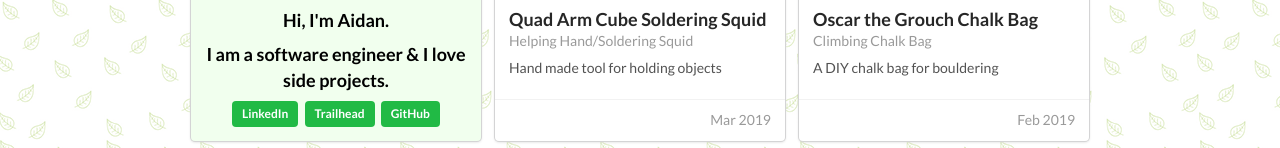
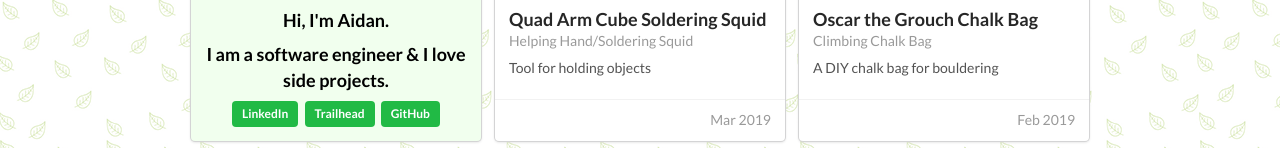
Before and after one commit to aimaj/aimaj.github.io, a plain HTML site: page index.html in a window 1280 px wide. Shown: the part 277-425 px from the top of the page. Drawn offline with nearby package versions, Linux system fonts and the light colour scheme.

Commit message:
wording change

```diff
--- a/index.html
+++ b/index.html
@@ -63,7 +63,7 @@
 						<a>Helping Hand/Soldering Squid</a>
 					</div>
 					<div class="description">
-						Hand made tool for holding objects
+						Tool for holding objects
 					</div>
 				</div>
 				<div class="extra content">
```
